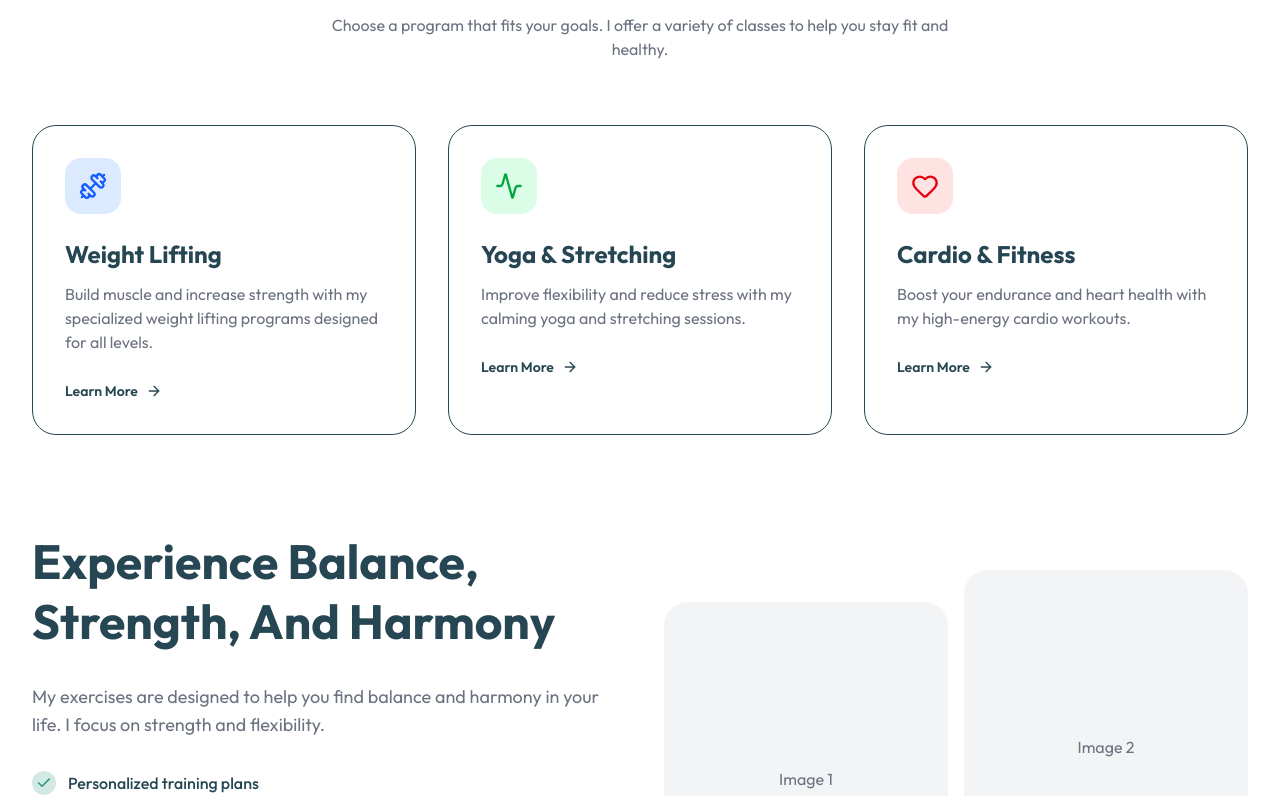
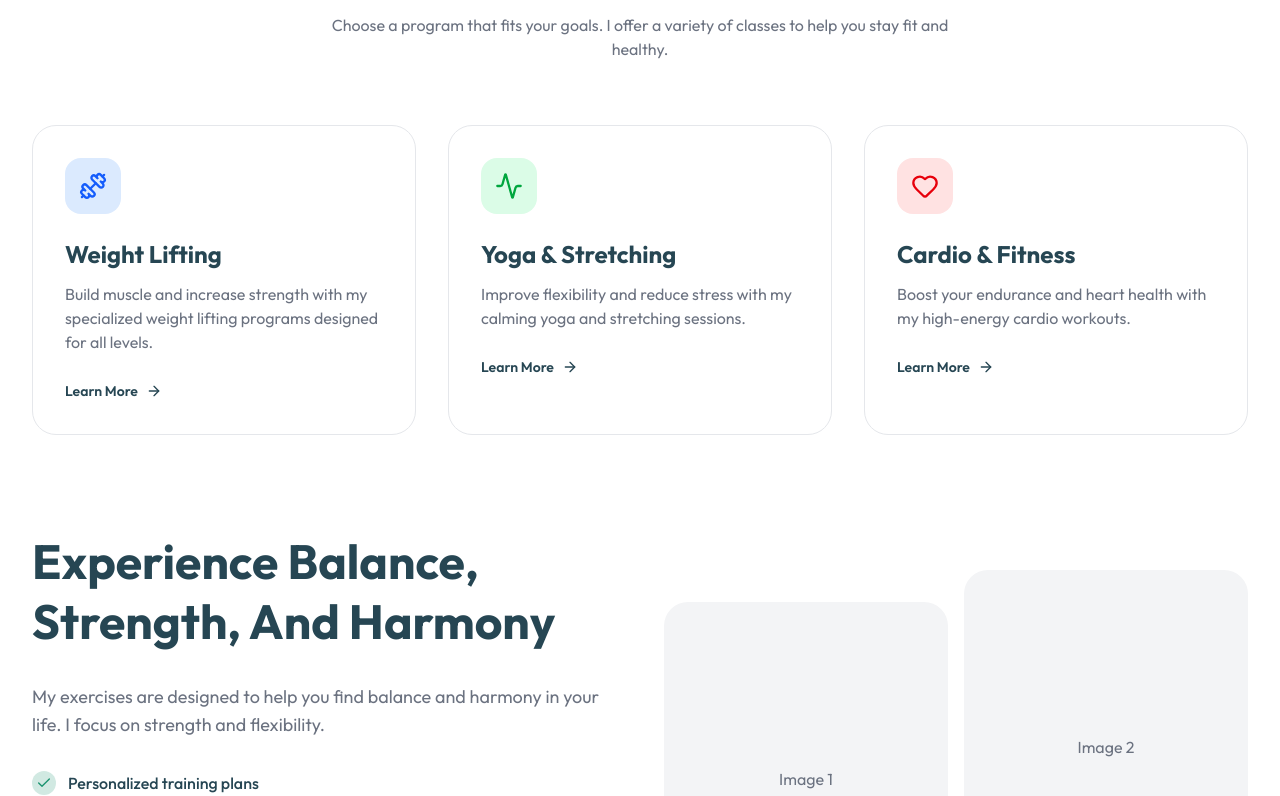
Before and after one commit to Fancible-Software/gym_trainer_landing_site, a Next.js app: page / in a window 1280 px wide. Shown: the part 1445-2241 px from the top of the page. Built offline with nearby package versions, Linux system fonts and the light colour scheme.

Commit message:
Fix dark mode

```diff
--- a/app/globals.css
+++ b/app/globals.css
@@ -10,8 +10,10 @@
   --color-secondary: #E9C46A;
   --color-secondary-foreground: #264653;
 
-  --color-muted: #F3F4F6;
-  --color-muted-foreground: #6B7280;
+  --color-muted: var(--muted);
+  --color-muted-foreground: var(--muted-foreground);
+
+  --color-border: var(--border);
 
   --font-sans: var(--font-outfit);
 }
@@ -19,12 +21,18 @@
 :root {
   --background: #ffffff;
   --foreground: #264653;
+  --muted: #F3F4F6;
+  --muted-foreground: #6B7280;
+  --border: #e5e7eb;
 }
 
 @media (prefers-color-scheme: dark) {
   :root {
     --background: #0a0a0a;
     --foreground: #ededed;
+    --muted: #262626;
+    --muted-foreground: #a3a3a3;
+    --border: #404040;
   }
 }
 
--- a/components/Hero.tsx
+++ b/components/Hero.tsx
@@ -32,7 +32,7 @@
                             <button className="bg-primary hover:bg-primary/90 text-primary-foreground px-8 py-4 rounded-full font-semibold transition-all shadow-lg flex items-center gap-2">
                                 Get Started <ArrowRight className="w-5 h-5" />
                             </button>
-                            <button className="bg-white hover:bg-gray-50 text-foreground border border-gray-200 px-8 py-4 rounded-full font-semibold transition-all flex items-center gap-2">
+                            <button className="bg-background hover:bg-muted text-foreground border border-border px-8 py-4 rounded-full font-semibold transition-all flex items-center gap-2">
                                 <span className="w-8 h-8 rounded-full bg-secondary flex items-center justify-center">
                                     <Play className="w-3 h-3 fill-secondary-foreground text-secondary-foreground" />
                                 </span>
```
